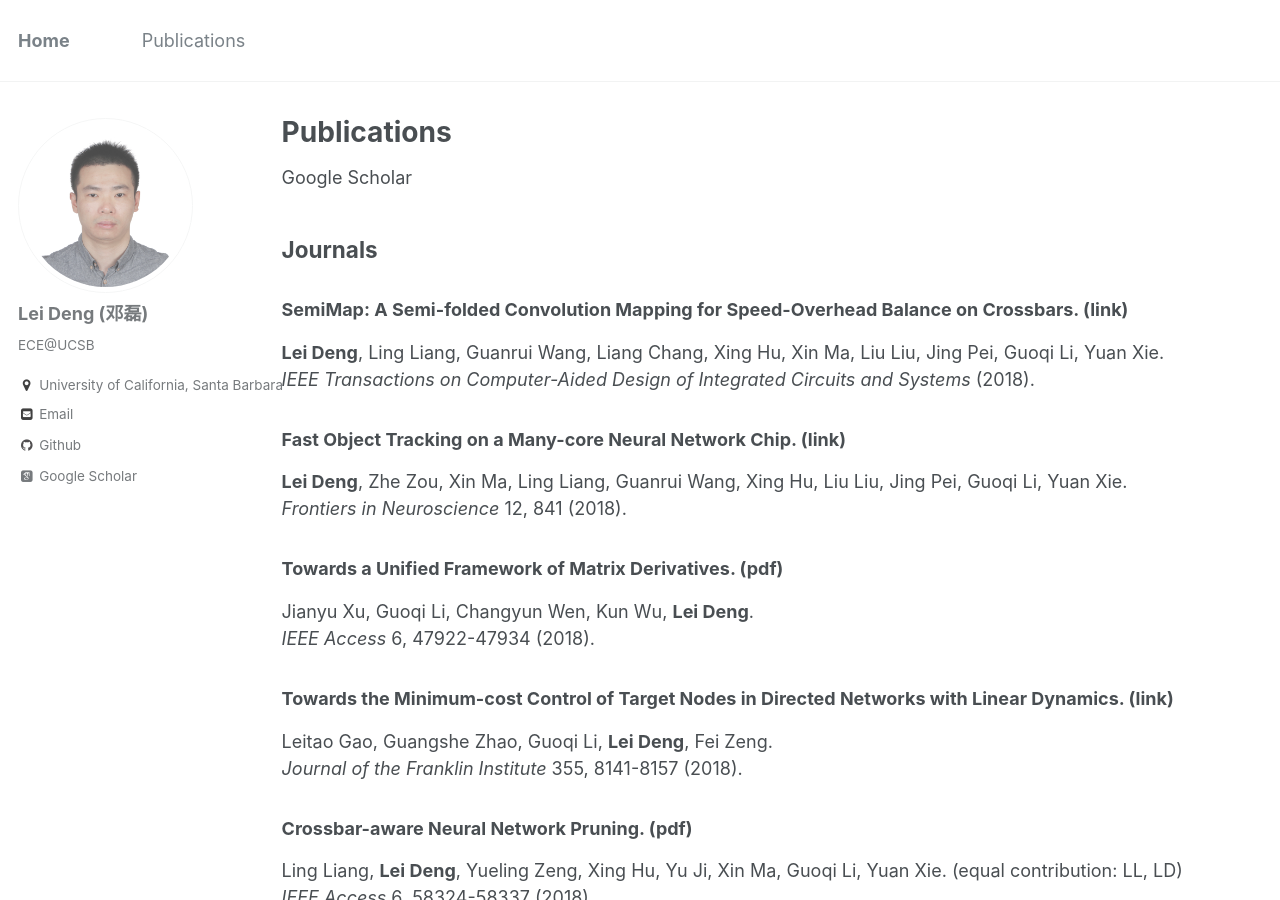
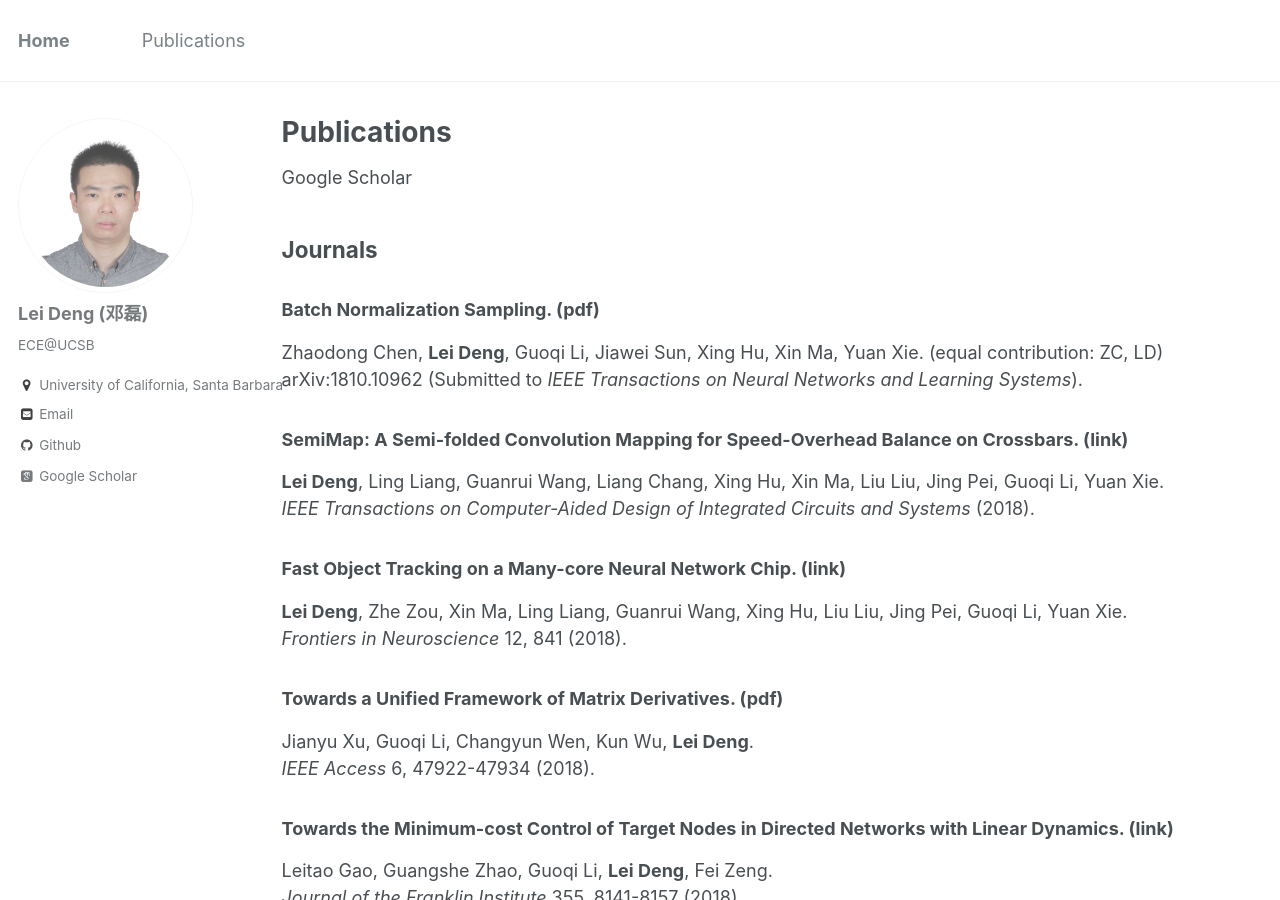
Before and after one commit to dllfei/dllfei.github.io, a Jekyll site: the page built from _pages/publications.md, in a window 1280 px wide and 900 px high. Built offline with Jekyll 4.4.1, drawn with Linux system fonts in a browser that asks for light colours; some web fonts are replaced; some of the changed text lies outside the part shown.

Commit message:
Update publications.md

```diff
--- a/_pages/publications.md
+++ b/_pages/publications.md
@@ -7,6 +7,10 @@ author_profile: true
 [Google Scholar](https://scholar.google.com/citations?user=vlqhAN4AAAAJ&hl=zh-CN)
 
 ## Journals
+
+### Batch Normalization Sampling. ([pdf](https://arxiv.org/pdf/1810.10962.pdf)) <br />
+Zhaodong Chen, **Lei Deng**, Guoqi Li, Jiawei Sun, Xing Hu, Xin Ma, Yuan Xie. (equal contribution: ZC, LD) <br />
+arXiv:1810.10962 (Submitted to *IEEE Transactions on Neural Networks and Learning Systems*).
 
 ### SemiMap: A Semi-folded Convolution Mapping for Speed-Overhead Balance on Crossbars. ([link](https://ieeexplore.ieee.org/abstract/document/8556049)) <br />
 **Lei Deng**, Ling Liang, Guanrui Wang, Liang Chang, Xing Hu, Xin Ma, Liu Liu, Jing Pei, Guoqi Li, Yuan Xie. <br />
```
Also changed, not shown: other parts of _pages/publications.md (+0 -4 lines).
